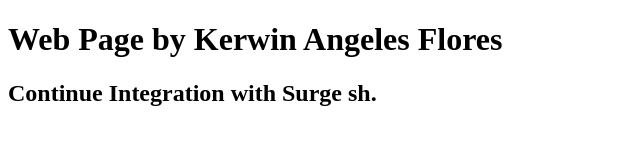
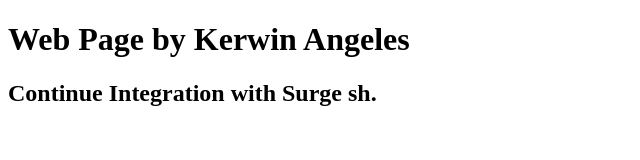
Before and after one commit to KerwinAngeles/IntegracionContinuaSurgesh, a plain HTML site: page index.html in a window 1280 px wide. Shown: the whole page, without its empty margins (0-640 px from the left). Drawn offline with Linux system fonts and the light colour scheme.

Commit message:
Changed html file

```diff
--- a/index.html
+++ b/index.html
@@ -6,7 +6,7 @@
     <title>WebPage</title>
 </head>
 <body>
-    <h1>Web Page by Kerwin Angeles Flores</h1>
+    <h1>Web Page by Kerwin Angeles</h1>
     <h2>Continue Integration with Surge sh.</h2>
 </body>
 </html>
```
